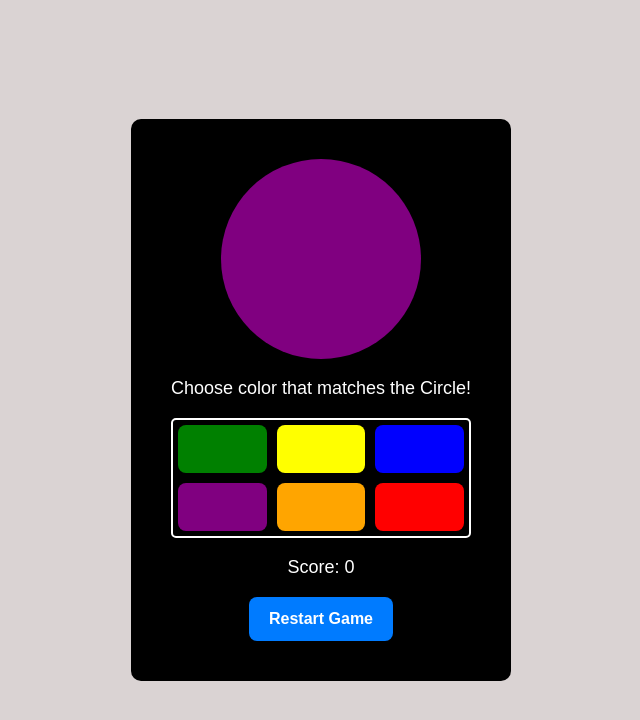
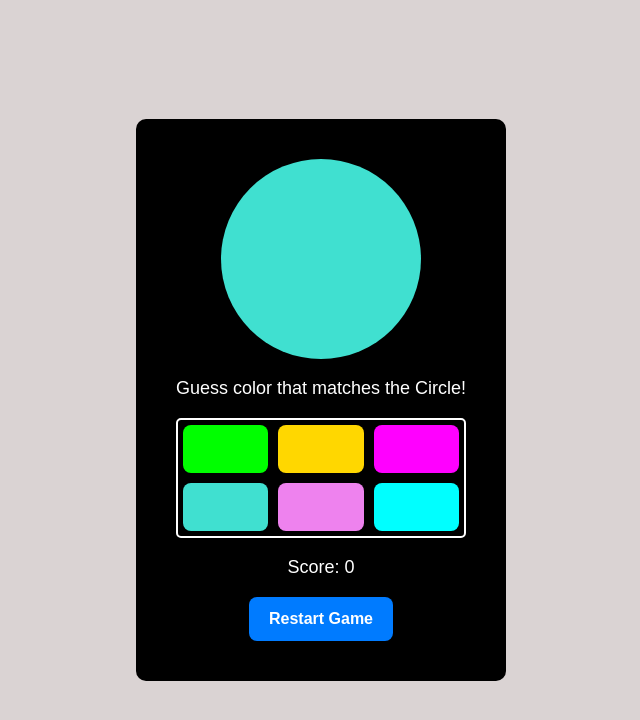
Before and after one commit to Akanimoh12/Color-Guess-Game, a React (Vite) app: page / in a window 1280 px wide. Shown: the top 720 px of the page, without its empty margins (319-959 px from the left). Built offline with nearby package versions, Linux system fonts and the light colour scheme.

Commit message:
added color on my array

```diff
--- a/src/components/Fetch.jsx
+++ b/src/components/Fetch.jsx
@@ -1,7 +1,7 @@
 import React, { useState, useEffect } from 'react';
 import './ColorGuessingGame.css';
 
-const colors = ['red', 'blue', 'green', 'yellow', 'purple', 'orange'];
+const colors = ['cyan', 'magenta', 'lime', 'gold', 'turquoise', 'violet'];
 
 const shuffleArray = (array) => {
   return array.sort(() => Math.random() - 0.5);
@@ -64,7 +64,7 @@ export default function ColorGuessingGame() {
       ></div>
 
       <p data-testid="gameInstructions" className="instructions">
-        Choose color that matches the Circle!
+        Guess color that matches the Circle!
       </p>
 
       <div className="color-options">
```
